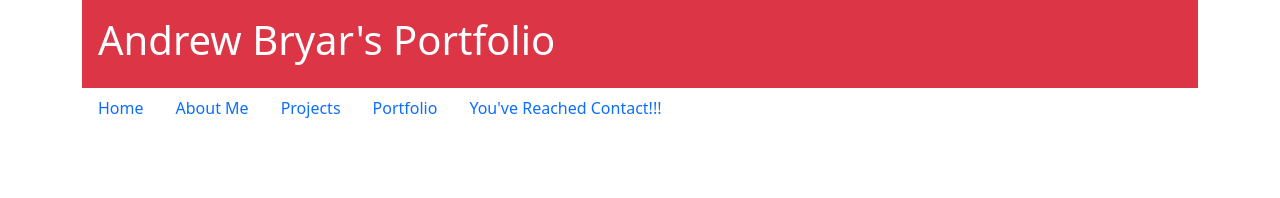
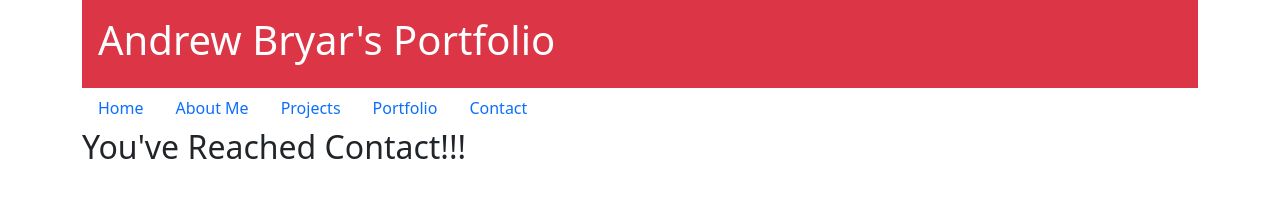
Before and after one commit to DrewBryar/DrewBryar, a plain HTML site: page contact.html in a window 1280 px wide. Drawn offline with nearby package versions, Linux system fonts and the light colour scheme.

Commit message:
Fixed " error

```diff
--- a/contact.html
+++ b/contact.html
@@ -17,7 +17,7 @@
             <a class ="nav-link" href="#">About Me</a>
             <a class ="nav-link" href="#">Projects</a>
             <a class ="nav-link" href="#">Portfolio</a>
-            <a class ="nav-link active" aria-current="page" href="#>Contact</a>
+            <a class ="nav-link active" aria-current="page" href="#">Contact</a>
         </nav>
         <h2>You've Reached Contact!!!</h2>
     </div>
```
